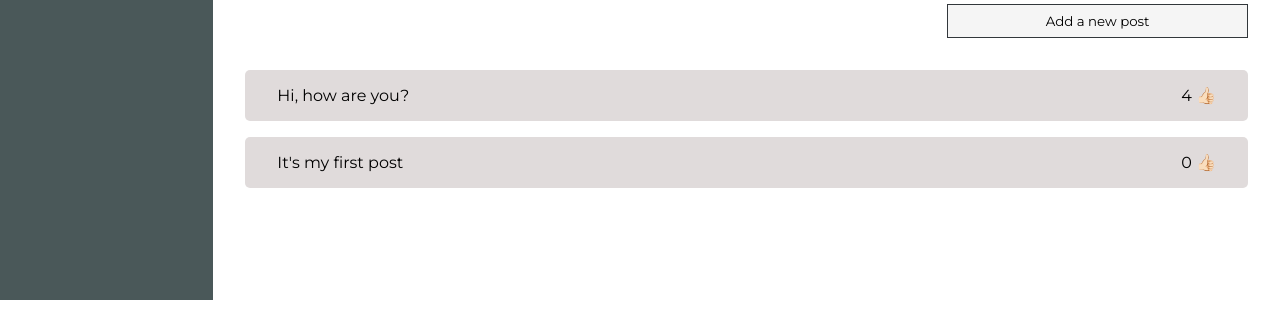
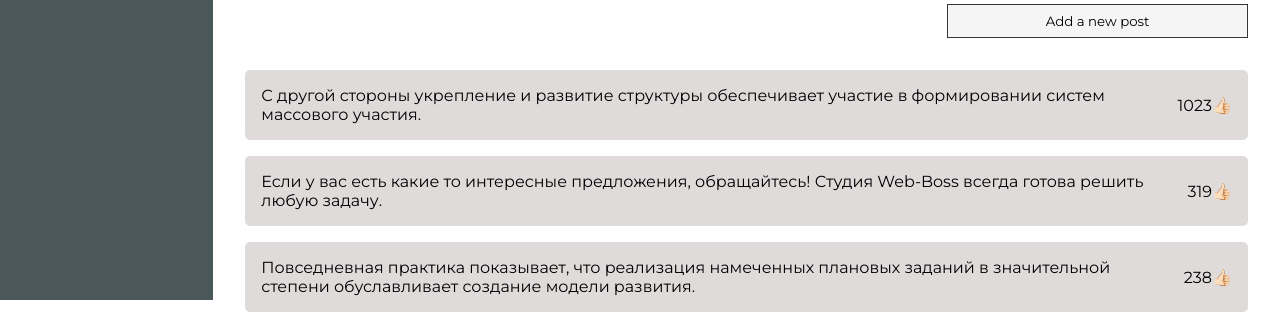
Before and after one commit to anysofronova/react-social-app, a React (Create React App) app in the folder react-social-app/: page / in a window 1280 px wide. Shown: the part 500-814 px from the top of the page. Built offline with nearby package versions, Linux system fonts and the light colour scheme.

Commit message:
Prodile Refactoring

```diff
--- a/react-social-app/src/components/profile/MyPosts/MyPosts.jsx
+++ b/react-social-app/src/components/profile/MyPosts/MyPosts.jsx
@@ -1,6 +1,7 @@
 import React from "react";
 import "./MyPosts.scss";
 import Post from "./Post/Post";
+import postsData from "../../../data/postsData";
 
 function MyPosts() {
   return (
@@ -11,8 +12,9 @@ function MyPosts() {
           <button>Add a new post</button>
         </div>
         <div className="myPosts__posts">
-          <Post message="Hi, how are you?" likesCount="4" />
-          <Post message="It's my first post" likesCount="0" />
+          {postsData.map((i) => (
+            <Post message={i.post} key={i.id} likesCount={i.likesCount} />
+          ))}
         </div>
       </div>
     </div>
--- a/react-social-app/src/components/profile/MyPosts/Post/Post.jsx
+++ b/react-social-app/src/components/profile/MyPosts/Post/Post.jsx
@@ -5,7 +5,7 @@ function Post({ message, likesCount }) {
   return (
     <div className="post">
       <div className="post__message">{message}</div>
-      <div className="post__likes">{likesCount} 👍🏻</div>
+      <div className="post__likes">{likesCount}👍🏻</div>
     </div>
   );
 }
--- a/react-social-app/src/components/profile/MyPosts/Post/post.scss
+++ b/react-social-app/src/components/profile/MyPosts/Post/post.scss
@@ -2,10 +2,16 @@
 
 .post {
   display: flex;
+  justify-content: space-between;
+  // grid-template-columns: 8fr 1fr;
+  gap: 0.5rem;
   background-color: $ligthGrey;
-  padding: 1rem 2rem;
+  padding: 1rem 1rem;
   margin-bottom: 1rem;
   border-radius: 5px;
   justify-content: space-between;
   align-items: center;
+  .post__likes {
+    white-space: nowrap;
+  }
 }
--- a/react-social-app/src/components/profile/profileInfo/profileInfo.scss
+++ b/react-social-app/src/components/profile/profileInfo/profileInfo.scss
@@ -5,7 +5,7 @@
     height: 100px;
     background-size: cover;
     background-repeat: no-repeat;
-    background-position: 0px -300px;
+    background-position: 0px -28vw;
     margin-bottom: 2rem;
   }
   .profile__desc {
```
